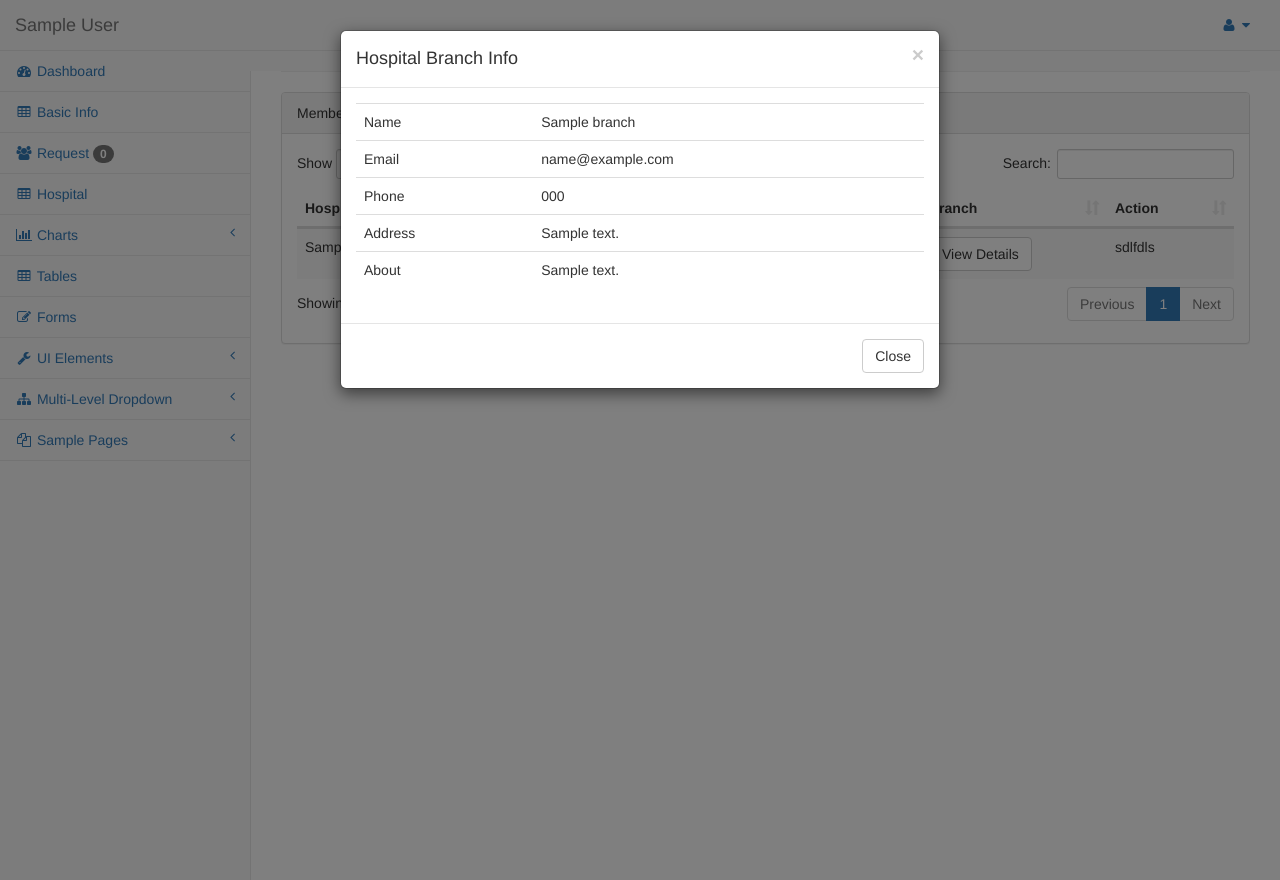
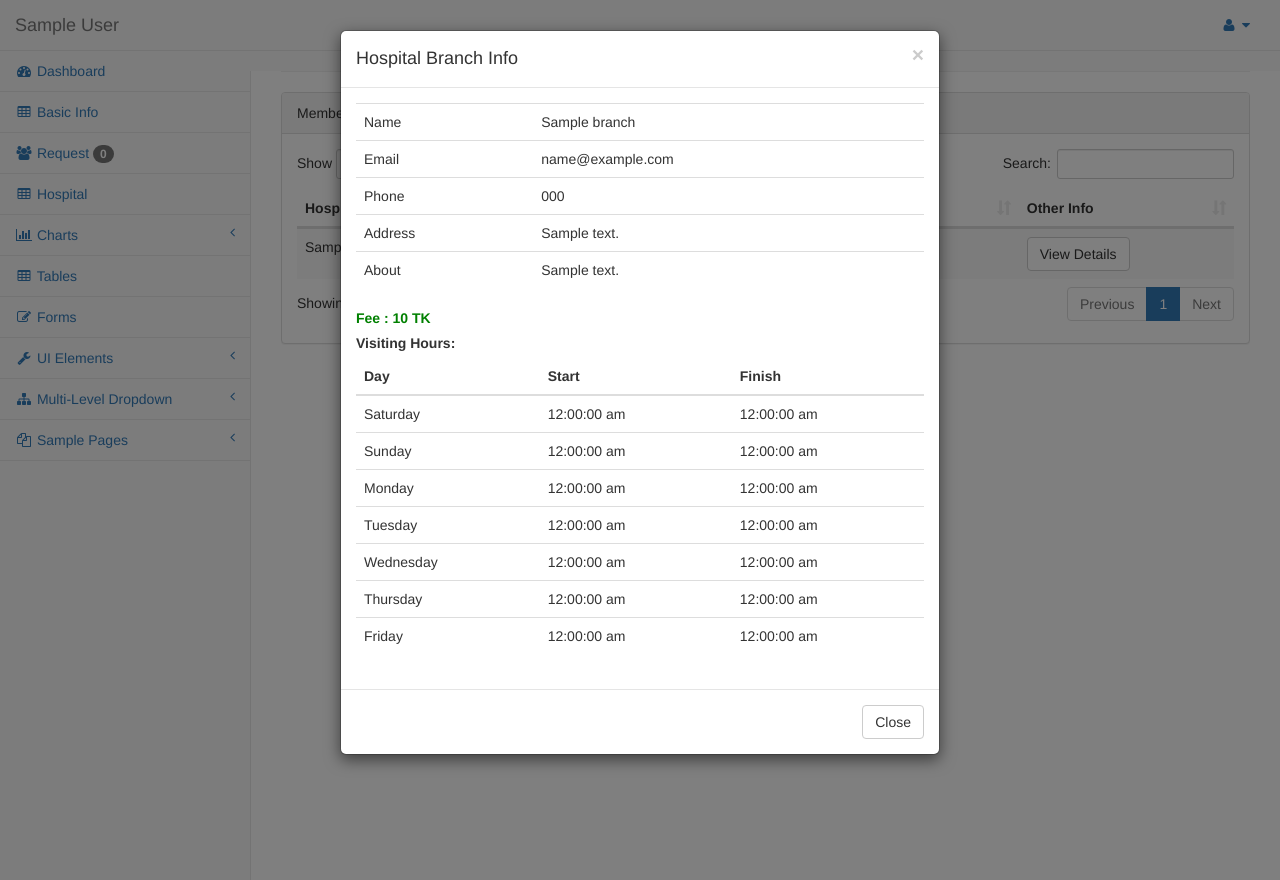
Before and after one commit to mirhbrahman/laravel-doctor-appointment-system, a Laravel app: template resources/views/doctor/hospital/list.blade.php in a window 1280 px wide, after a click on "View Details". Run offline with Laravel 8, Linux system fonts and the light colour scheme; a user stored in the database is signed in; tables that the repository leaves empty hold one stand-in row (values such as "Sample post"); the template is opened without the code that fills it: most values are stand-ins (such as "Sample title", 1, 10 or a date in 2020); some libraries are stand-ins or nearby versions.

Commit message:
complited doctors hospital view

```diff
--- a/app/Http/Controllers/Doctor/HospitalsController.php
+++ b/app/Http/Controllers/Doctor/HospitalsController.php
@@ -17,6 +17,6 @@ class HospitalsController extends BaseController
 		->where('status',1)
 		->get();
 
-		return view('doctor.hospital.list',compact('hospitalList'));
+        return view('doctor.hospital.list',compact('hospitalList'));
     }
 }
--- a/app/Model/Relation.php
+++ b/app/Model/Relation.php
@@ -20,4 +20,13 @@ class Relation extends Model
     {
         return $this->belongsTo('App\Model\Doctor\DocBasicInfo','doc_id','user_id');
     }
+
+    public function docFee()
+    {
+        return $this->belongsTo('App\Model\Hospital\HosDocFee','id','relation_id');
+    }
+    public function docVisit()
+    {
+        return $this->belongsTo('App\Model\Hospital\HosDocVisit','id','relation_id');
+    }
 }
--- a/resources/views/doctor/hospital/list.blade.php
+++ b/resources/views/doctor/hospital/list.blade.php
@@ -21,8 +21,7 @@
 							<th>Hospital Name</th>
 							<th>Email</th>
 							<th>Department</th>
-							<th>Branch</th>
-							<th>Action</th>
+							<th>Other Info</th>
 						</tr>
 					</thead>
 					<tbody>
@@ -72,6 +71,89 @@
 
 
 														</table>
+
+														<label for="" style="color:green">Fee : {{$hospital->docFee->fee}} TK</label>
+														<br>
+														<label for="">Visiting Hours:</label>
+														<table class="table">
+															<thead>
+																<th>Day</th>
+																<th>Start</th>
+																<th>Finish</th>
+															</thead>
+															<tbody>
+																<tr>
+																	<td>Saturday</td>
+																	@if ($hospital->docVisit->sat_s == null || $hospital->docVisit->sat_e == null)
+																		<td colspan="2" style="color:red;text-align:center">OFF</td>
+																	@else
+																		<td>{{date('h:i:s a', strtotime($hospital->docVisit->sat_s))}}</td>
+																		<td>{{date('h:i:s a', strtotime($hospital->docVisit->sat_e))}}</td>
+																	@endif
+																</tr>
+
+																<tr>
+																	<td>Sunday</td>
+																	@if ($hospital->docVisit->sun_s == null || $hospital->docVisit->sun_e == null)
+																		<td colspan="2" style="color:red;text-align:center">OFF</td>
+																	@else
+																		<td>{{date('h:i:s a', strtotime($hospital->docVisit->sun_s))}}</td>
+																		<td>{{date('h:i:s a', strtotime($hospital->docVisit->sun_e))}}</td>
+																	@endif
+																</tr>
+
+																<tr>
+																	<td>Monday</td>
+																	@if ($hospital->docVisit->mon_s == null || $hospital->docVisit->mon_e == null)
+																		<td colspan="2" style="color:red;text-align:center">OFF</td>
+																	@else
+																		<td>{{date('h:i:s a', strtotime($hospital->docVisit->mon_s))}}</td>
+																		<td>{{date('h:i:s a', strtotime($hospital->docVisit->mon_e))}}</td>
+																	@endif
+																</tr>
+
+																<tr>
+																	<td>Tuesday</td>
+																	@if ($hospital->docVisit->tue_s == null || $hospital->docVisit->tue_e == null)
+																		<td colspan="2" style="color:red;text-align:center">OFF</td>
+																	@else
+																		<td>{{date('h:i:s a', strtotime($hospital->docVisit->tue_s))}}</td>
+																		<td>{{date('h:i:s a', strtotime($hospital->docVisit->tue_e))}}</td>
+																	@endif
+																</tr>
+
+																<tr>
+																	<td>Wednesday</td>
+																	@if ($hospital->docVisit->wed_s == null || $hospital->docVisit->wed_e == null)
+																		<td colspan="2" style="color:red;text-align:center">OFF</td>
+																	@else
+																		<td>{{date('h:i:s a', strtotime($hospital->docVisit->wed_s))}}</td>
+																		<td>{{date('h:i:s a', strtotime($hospital->docVisit->wed_e))}}</td>
+																	@endif
+																</tr>
+
+																<tr>
+																	<td>Thursday</td>
+																	@if ($hospital->docVisit->thu_s == null || $hospital->docVisit->thu_e == null)
+																		<td colspan="2" style="color:red;text-align:center">OFF</td>
+																	@else
+																		<td>{{date('h:i:s a', strtotime($hospital->docVisit->thu_s))}}</td>
+																		<td>{{date('h:i:s a', strtotime($hospital->docVisit->thu_e))}}</td>
+																	@endif
+																</tr>
+
+																<tr>
+																	<td>Friday</td>
+																	@if ($hospital->docVisit->fri_s == null || $hospital->docVisit->fri_e == null)
+																		<td colspan="2" style="color:red;text-align:center">OFF</td>
+																	@else
+																		<td>{{date('h:i:s a', strtotime($hospital->docVisit->fri_s))}}</td>
+																		<td>{{date('h:i:s a', strtotime($hospital->docVisit->fri_e))}}</td>
+																	@endif
+																</tr>
+
+															</tbody>
+														</table>
 													</div>
 													<div class="modal-footer">
 														<button type="button" class="btn btn-default" data-dismiss="modal">Close</button>
@@ -82,10 +164,7 @@
 										</div>
 
 									</td>
-									<td>
-									sdlfdls
 
-									</td>
 								</tr>
 
 							@endforeach
```
